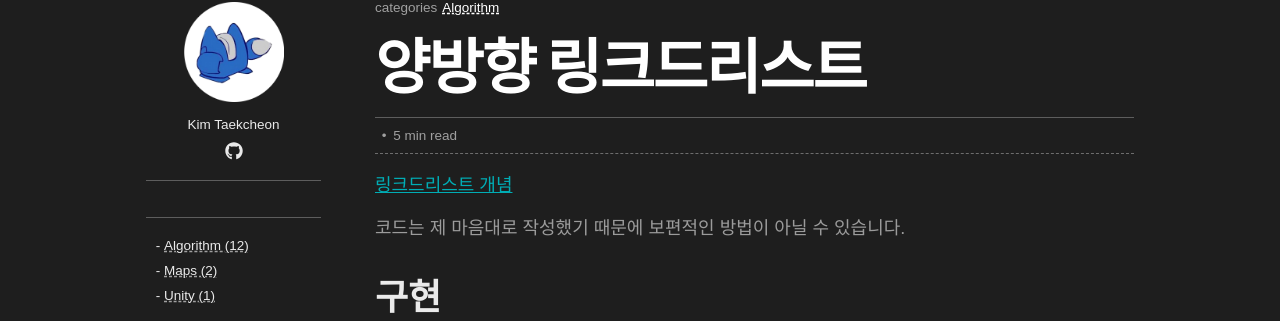
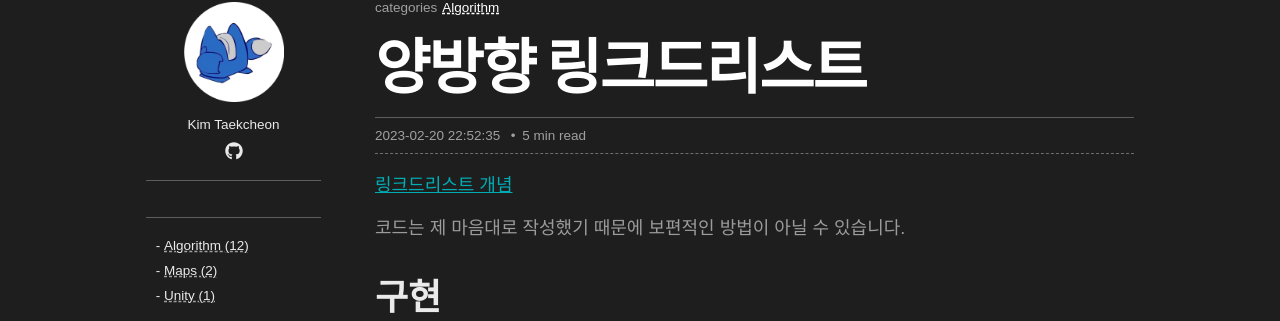
Before and after one commit to 10cheon00/-deprecated-10cheon00.github.io, a Jekyll site: the page built from _posts/2023-02-20-양방향-링크드리스트.md, in a window 1280 px wide and 900 px high, scrolled down 319 px. Shown: the part 132-453 px from the top of the window. Built offline with Jekyll 4.4.1, drawn with Linux system fonts in a browser that asks for light colours; nearby versions of some CDN libraries; comment, search, counter and statistics services are not loaded.

Commit message:
feat: add missing published_date information

```diff
--- a/_posts/2023-02-20-양방향-링크드리스트.md
+++ b/_posts/2023-02-20-양방향-링크드리스트.md
@@ -1,7 +1,7 @@
 ---
 layout: post
 categories: Algorithm
-published_at:
+published_at: Mon Feb 20 2023 22:52:35 GMT+0900
 image:
   path:
   thumbnail:
```
Also changed, not shown: _posts/2023-03-06-DFS와-BFS.md (+1 -1 lines).
